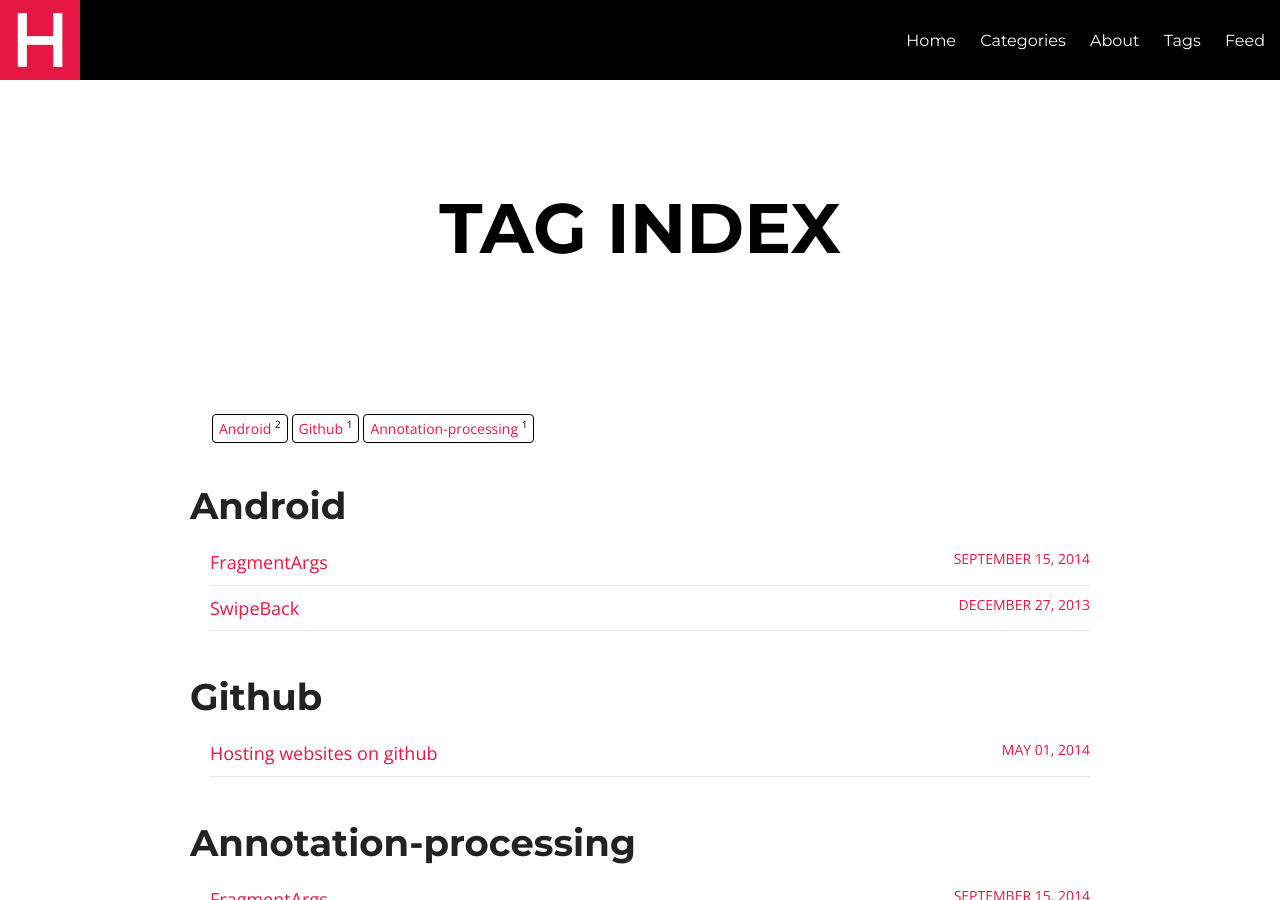
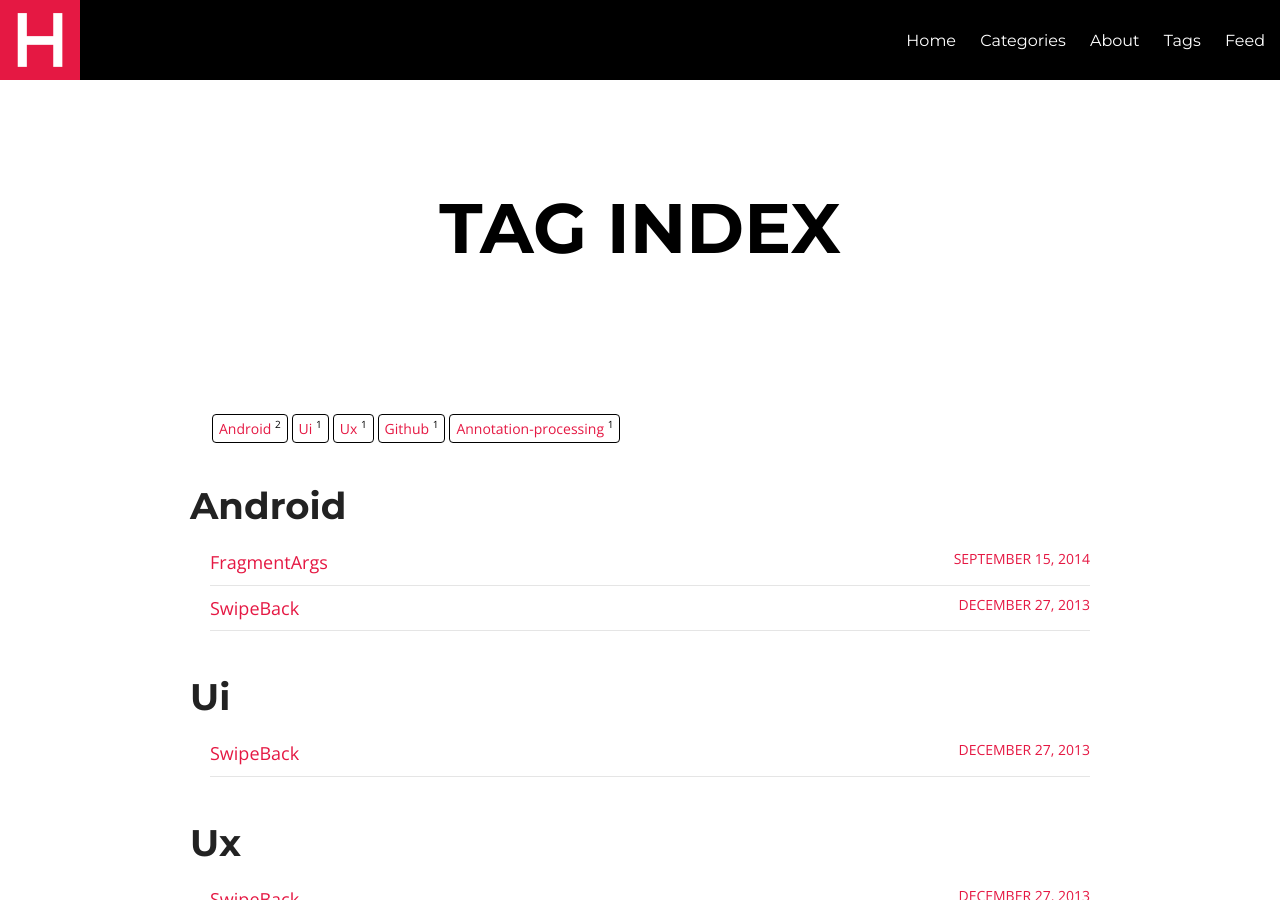
Before and after one commit to sockeqwe/website-old, a Jekyll site: the page built from tags.html, in a window 1280 px wide and 900 px high. Built offline with Jekyll 4.4.1, drawn with Linux system fonts in a browser that asks for light colours; nearby versions of some CDN libraries.

Commit message:
SwipeBack

```diff
--- a/_posts/2013-12-27-swipeback.md
+++ b/_posts/2013-12-27-swipeback.md
@@ -8,7 +8,7 @@ comments: true
 headline: SwipeBack
 categories:
   - android
-tags: android
+tags: [android, ui, ux]
 ---
 
 SwipeBack for Android Activities does pretty the same as the android "back-button" does, but in a really intuitive way by using a swipe gesture
@@ -16,7 +16,7 @@ SwipeBack for Android Activities does pretty the same as the android "back-butto
 The Samsung Galaxy Nexus was one of the first device without hardware buttons for "back", "home" and "app switching (multitasking)" but used the androids navigation bar on screen (introduced in Android 4.0). The navigation bar was at least in my opinion a big step forward, especially on screen rotation from landscape to portrait and vice versa. But I asked myself, do we really need a navigation bar? I mean the navigation bar takes ca. 10 % of the whole screen. Even at the home screen the "back" and "home" button are useless (because they do nothing). So I thought to myself: Why do we not use swipe gestures instead of a navigation bar? But maybe this idea is to futuristic and not suitable for all kind of android user. A few years later apple introduced the swipe back gesture in iOS 7. Why doesn't Android Apps use swipe gesture as alternative to the back button. Pinterest and Tumblr do so:
 
 <div>
-<iframe width="640" height="480" src="//www.youtube.com/embed/eVcSCWetnTA?list=UUxOw1jypdnu_LL17diJdsXw" frameborder="0" allowfullscreen></iframe>
+<iframe width="640" height="480" src="//www.youtube.com/embed/eVcSCWetnTA?list=UUxOw1jypdnu_LL17diJdsXw" frameborder="0"></iframe>
 </div>
 
 How Pinterest implement that? They use a single Activity and a ViewPager with custom page transformer. Something like this:
```
